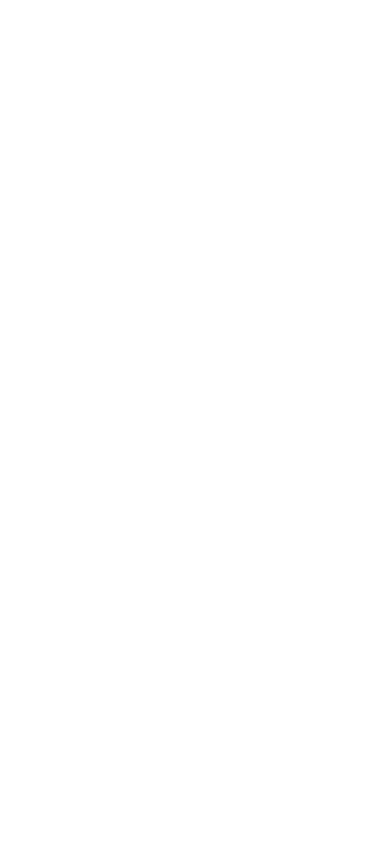
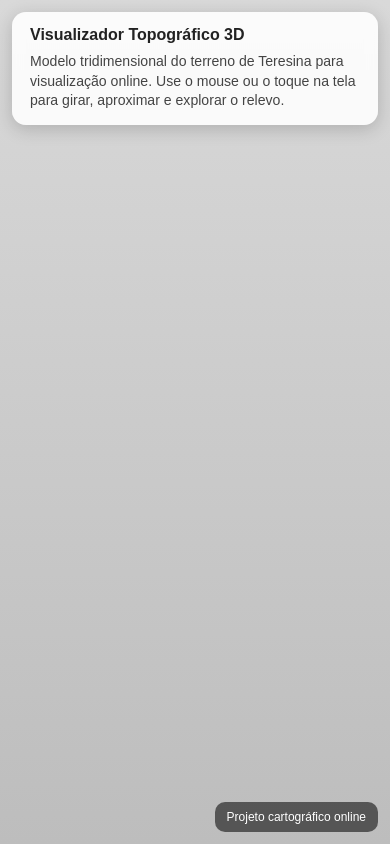
Before and after one commit to hadassatsf/projetocartografiav2, a plain HTML site: page index.html in a window 390 px wide. Drawn offline with Linux system fonts and the light colour scheme; some packages are replaced by stand-ins of ours; a script that the page names is missing.

Commit message:
index.html

```diff
--- a/index.html
+++ b/index.html
@@ -1,29 +1,126 @@
 <!DOCTYPE html>
 <html lang="pt-BR">
 <head>
-    <meta charset="UTF-8">
-    <meta name="viewport" content="width=device-width, initial-scale=1.0">
-    <title>Visualizador Topográfico 3D v2</title>
+  <meta charset="UTF-8" />
+  <meta name="viewport" content="width=device-width, initial-scale=1.0" />
+  <title>Visualizador Topográfico 3D - Teresina</title>
+
   <style>
-        body, html { margin: 0; padding: 0; width: 100%; height: 100%; }
+    * {
+      box-sizing: border-box;
+    }
 
-        /* MUDANÇA AQUI: Mudei a cor de fundo para cinza */
+    html, body {
+      margin: 0;
+      width: 100%;
+      height: 100%;
+      overflow: hidden;
+      font-family: Arial, Helvetica, sans-serif;
+      background: linear-gradient(180deg, #d9d9d9 0%, #bdbdbd 100%);
+    }
+
     model-viewer {
       width: 100%;
       height: 100%;
-            --poster-color: #f0f0f0;
-            background-color: #9e9e9e;
+      --poster-color: transparent;
+      background: radial-gradient(circle at center, #cfcfcf 0%, #9e9e9e 100%);
+    }
+
+    .info {
+      position: absolute;
+      top: 18px;
+      left: 18px;
+      z-index: 10;
+      background: rgba(255, 255, 255, 0.88);
+      padding: 14px 18px;
+      border-radius: 14px;
+      box-shadow: 0 4px 18px rgba(0, 0, 0, 0.18);
+      max-width: 320px;
+      backdrop-filter: blur(6px);
+    }
+
+    .info h1 {
+      margin: 0 0 8px;
+      font-size: 1.2rem;
+      color: #222;
+    }
+
+    .info p {
+      margin: 0;
+      font-size: 0.95rem;
+      line-height: 1.4;
+      color: #444;
+    }
+
+    .creditos {
+      position: absolute;
+      bottom: 16px;
+      right: 16px;
+      z-index: 10;
+      background: rgba(0, 0, 0, 0.55);
+      color: #fff;
+      padding: 8px 12px;
+      border-radius: 10px;
+      font-size: 0.85rem;
+    }
+
+    @media (max-width: 768px) {
+      .info {
+        top: 12px;
+        left: 12px;
+        right: 12px;
+        max-width: unset;
+      }
+
+      .info h1 {
+        font-size: 1rem;
+      }
+
+      .info p {
+        font-size: 0.88rem;
+      }
+
+      .creditos {
+        right: 12px;
+        bottom: 12px;
+        font-size: 0.75rem;
+      }
     }
   </style>
 </head>
 <body>
-    <script type="module" src="https://ajax.googleapis.com/ajax/libs/model-viewer/3.4.0/model-viewer.min.js"></script>
+  <script
+    type="module"
+    src="https://ajax.googleapis.com/ajax/libs/model-viewer/3.4.0/model-viewer.min.js">
+  </script>
+
+  <div class="info">
+    <h1>Visualizador Topográfico 3D</h1>
+    <p>
+      Modelo tridimensional do terreno de Teresina para visualização online.
+      Use o mouse ou o toque na tela para girar, aproximar e explorar o relevo.
+    </p>
+  </div>
 
   <model-viewer
-        src="teresinav2.glb" alt="Modelo 3D de Teresina"
+    src="teresinav2.glb"
+    alt="Modelo 3D topográfico de Teresina"
     camera-controls
     auto-rotate
-        shadow-intensity="1">
+    auto-rotate-delay="0"
+    rotation-per-second="20deg"
+    shadow-intensity="1"
+    exposure="1.1"
+    environment-image="neutral"
+    interaction-prompt="auto"
+    loading="eager"
+    reveal="auto"
+    ar
+  >
   </model-viewer>
+
+  <div class="creditos">
+    Projeto cartográfico online
+  </div>
 </body>
 </html>
```
Lines whose indentation alone changed are shown as unchanged.
